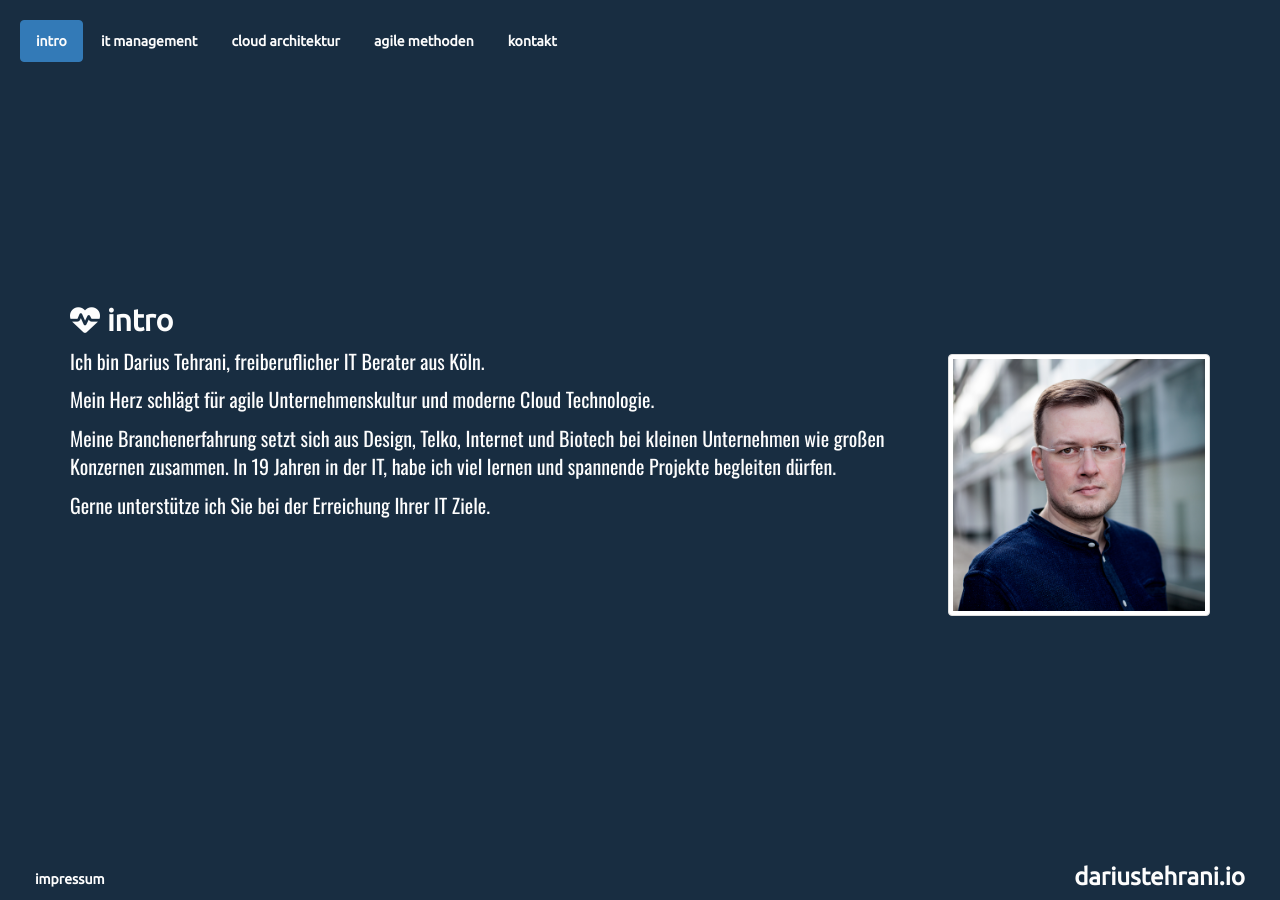
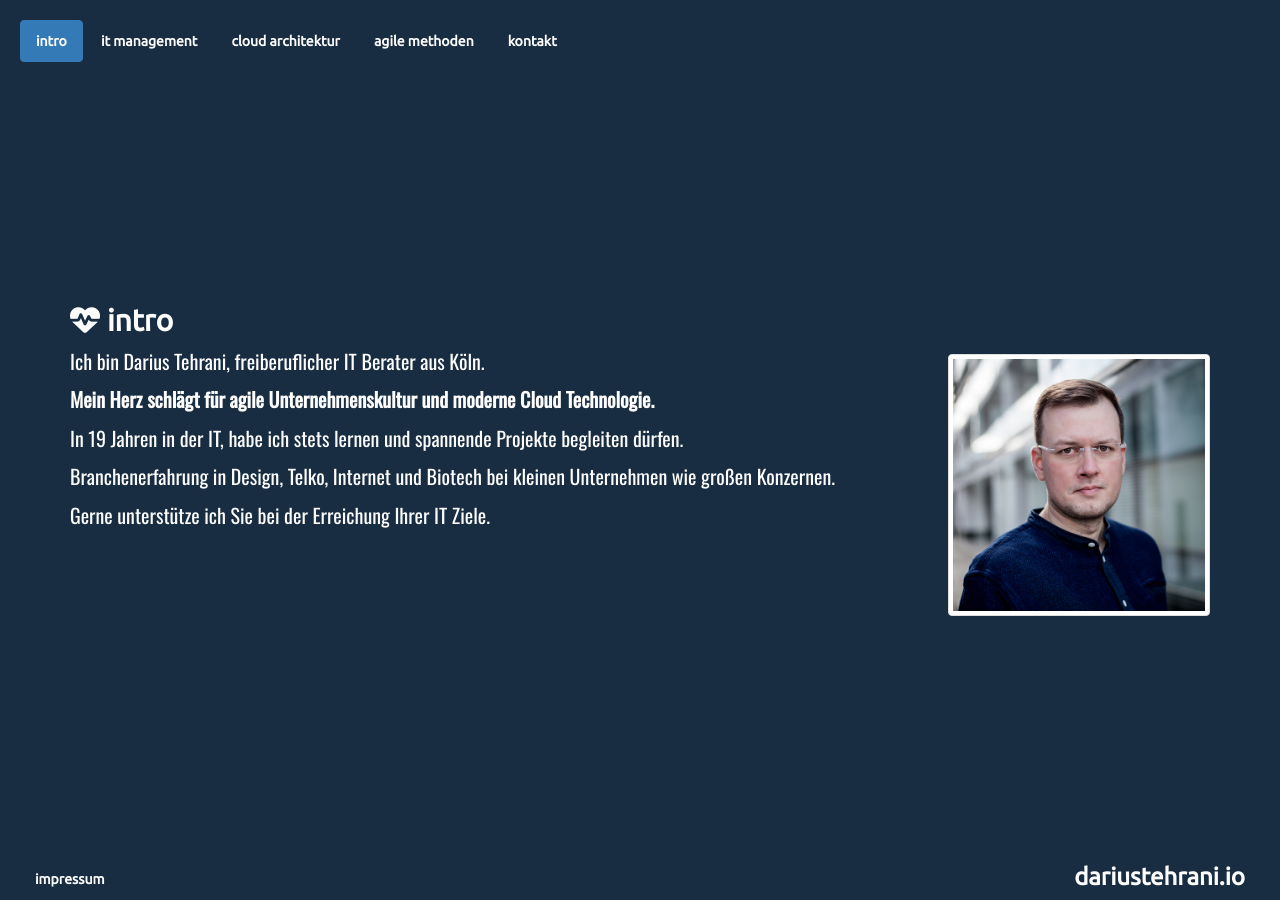
Before and after one commit to datadarius/darius.github.io, a Jekyll site: the page built from index.md, in a window 1280 px wide. Built offline with Jekyll 4.4.1, drawn with Linux system fonts in a browser that asks for light colours; nearby versions of some CDN libraries.

Commit message:
content refinements

```diff
--- a/_includes/content/agile-methoden.md
+++ b/_includes/content/agile-methoden.md
@@ -1,8 +1,7 @@
-## <i class="fa fa-users" aria-hidden="true"></i> Agile Methoden & Kultur Kompetenz
-Agile Methoden verlangen eine Veränderung der Zusammenarbeit auf allen Ebenen.
+## <i class="fa fa-users" aria-hidden="true"></i> Digitale Kollaboration
+Digitale Kollaboration erfordert nachvollziehbare Ziele, transparente Abläufe und einfache Werkzeuge.
+Ich helfe Ihnen bei Einführung und Optimierung von:
 
-Ich helfe Ihnen bei der Einführung und Optimierung von:
-
-* DevOps
-* Scrum
-* Agile Service und Operations Funktionen
+* Scrum und Continous Delivery
+* Tools und Frameworks für interdisziplinäre Produktentwicklung
+* Abbildung von Geschäftsabläufen für IT und andere Geschäftsunktionen
--- a/_includes/content/intro.md
+++ b/_includes/content/intro.md
@@ -1,8 +1,10 @@
 ## <i class="fa fa-heartbeat" aria-hidden="true"></i> Intro
 Ich bin Darius Tehrani, freiberuflicher IT Berater aus Köln.
 
-Mein Herz schlägt für agile Unternehmenskultur und moderne Cloud Technologie.
+**Mein Herz schlägt für agile Unternehmenskultur und moderne Cloud Technologie.**
 
-Meine Branchenerfahrung setzt sich aus Design, Telko, Internet und Biotech bei kleinen Unternehmen wie großen Konzernen zusammen. In 19 Jahren in der IT, habe ich viel lernen und spannende Projekte begleiten dürfen.
+In 19 Jahren in der IT, habe ich stets lernen und spannende Projekte begleiten dürfen.
+
+Branchenerfahrung in Design, Telko, Internet und Biotech bei kleinen Unternehmen wie großen Konzernen.
 
 Gerne unterstütze ich Sie bei der Erreichung Ihrer IT Ziele.
```
